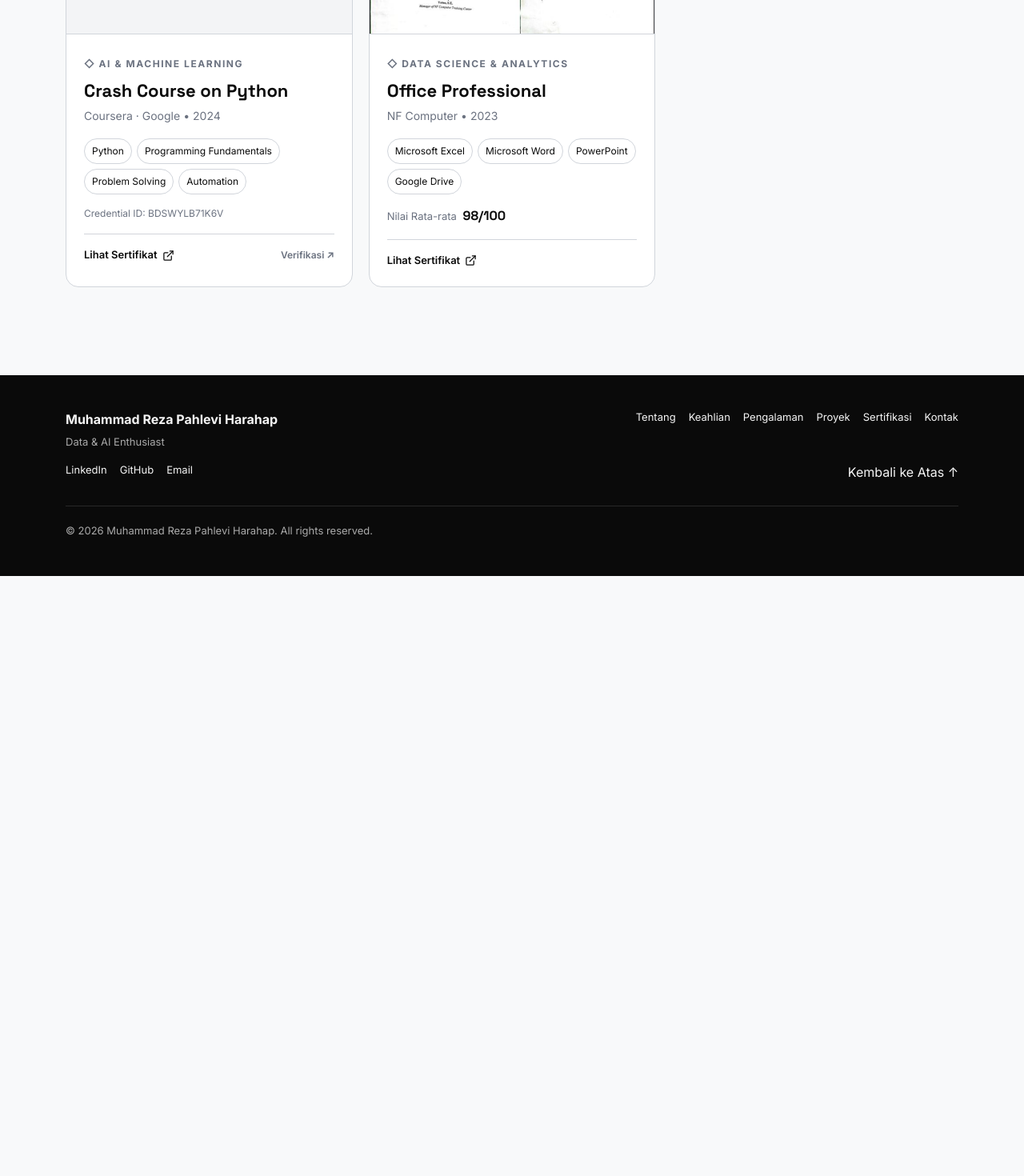
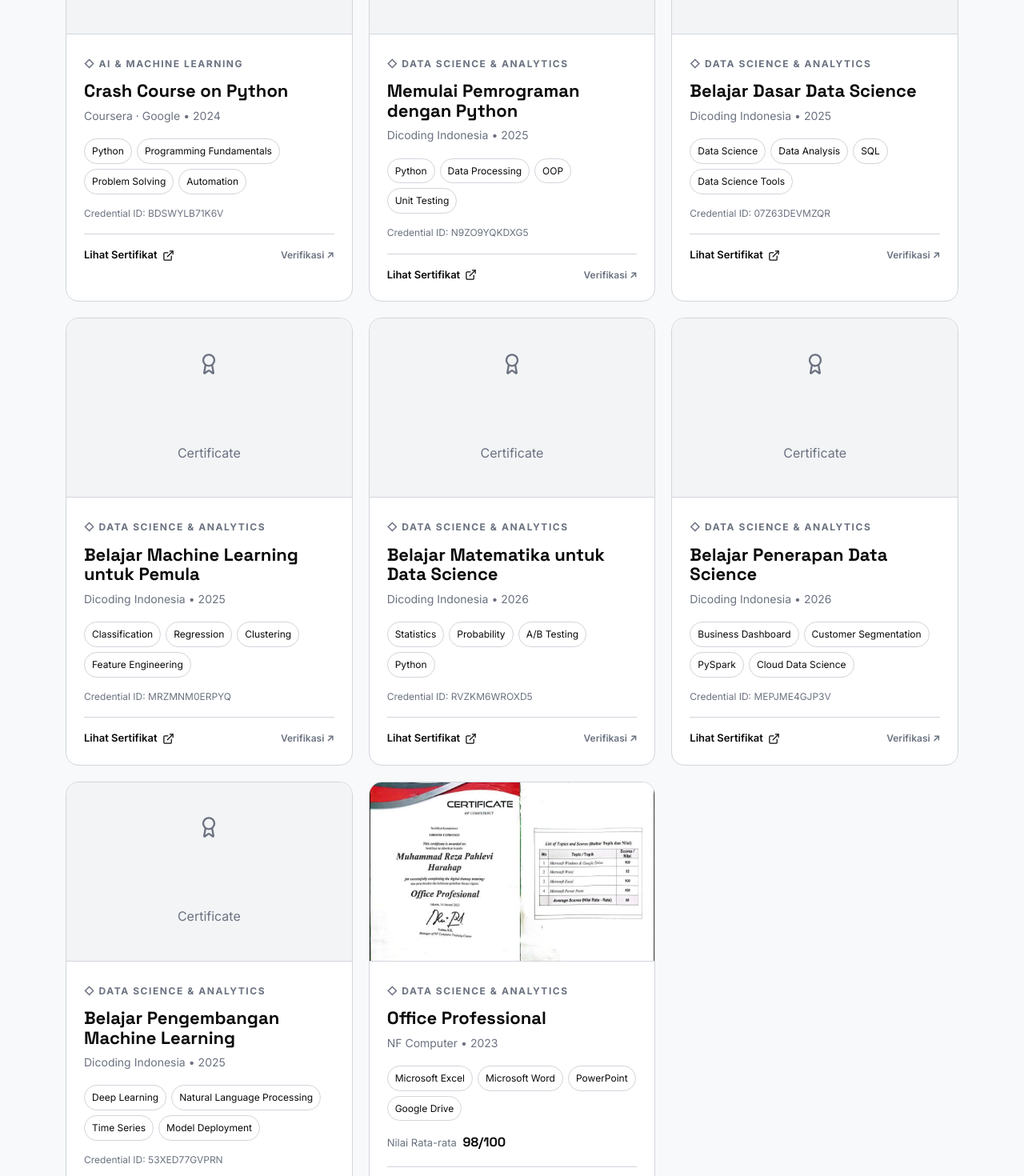
Before and after one commit to RezaHarahap/reza-portfolio, a React (Vite) app in the folder client/: page /certifications/all in a window 1280 px wide. Shown: the part 5500-6970 px from the top of the page at 80% size. Before the commit the page ends 6220 px from the top, so only its background shows below. Built offline with nearby package versions, Linux system fonts and the light colour scheme.

Commit message:
feat: add Data Science & Analytics certifications

```diff
--- a/client/src/data/certifications.js
+++ b/client/src/data/certifications.js
@@ -372,6 +372,102 @@ export const certifications = [
     status: 'published',
   },
   {
+    id: 'python-programming-dicoding',
+    title: 'Memulai Pemrograman dengan Python',
+    issuer: 'Dicoding Indonesia',
+    category: 'data_science',
+    year: 2025,
+    issue_date: '2025-02-19',
+    credential_id: 'N9ZO9YQKDXG5',
+    certificate_url: 'https://www.dicoding.com/certificates/N9ZO9YQKDXG5',
+    verification_url: 'https://www.dicoding.com/certificates/N9ZO9YQKDXG5',
+    skills: ['Python', 'Data Processing', 'OOP', 'Unit Testing'],
+    featured: false,
+    professional: false,
+    display_order: 26,
+    status: 'published',
+  },
+  {
+    id: 'basic-data-science-dicoding',
+    title: 'Belajar Dasar Data Science',
+    issuer: 'Dicoding Indonesia',
+    category: 'data_science',
+    year: 2025,
+    issue_date: '2025-03-18',
+    credential_id: '07Z63DEVMZQR',
+    certificate_url: 'https://www.dicoding.com/certificates/07Z63DEVMZQR',
+    verification_url: 'https://www.dicoding.com/certificates/07Z63DEVMZQR',
+    skills: ['Data Science', 'Data Analysis', 'SQL', 'Data Science Tools'],
+    featured: false,
+    professional: false,
+    display_order: 27,
+    status: 'published',
+  },
+  {
+    id: 'machine-learning-beginner-dicoding',
+    title: 'Belajar Machine Learning untuk Pemula',
+    issuer: 'Dicoding Indonesia',
+    category: 'data_science',
+    year: 2025,
+    issue_date: '2025-05-21',
+    credential_id: 'MRZMNM0ERPYQ',
+    certificate_url: 'https://www.dicoding.com/certificates/MRZMNM0ERPYQ',
+    verification_url: 'https://www.dicoding.com/certificates/MRZMNM0ERPYQ',
+    skills: ['Classification', 'Regression', 'Clustering', 'Feature Engineering'],
+    featured: false,
+    professional: false,
+    display_order: 28,
+    status: 'published',
+  },
+  {
+    id: 'mathematics-data-science-dicoding',
+    title: 'Belajar Matematika untuk Data Science',
+    issuer: 'Dicoding Indonesia',
+    category: 'data_science',
+    year: 2026,
+    issue_date: '2026-08-22',
+    credential_id: 'RVZKM6WROXD5',
+    certificate_url: 'https://www.dicoding.com/certificates/RVZKM6WROXD5',
+    verification_url: 'https://www.dicoding.com/certificates/RVZKM6WROXD5',
+    skills: ['Statistics', 'Probability', 'A/B Testing', 'Python'],
+    featured: false,
+    professional: false,
+    display_order: 29,
+    status: 'published',
+  },
+  {
+    id: 'applied-data-science-dicoding',
+    title: 'Belajar Penerapan Data Science',
+    issuer: 'Dicoding Indonesia',
+    category: 'data_science',
+    year: 2026,
+    issue_date: '2026-08-29',
+    credential_id: 'MEPJME4GJP3V',
+    certificate_url: 'https://www.dicoding.com/certificates/MEPJME4GJP3V',
+    verification_url: 'https://www.dicoding.com/certificates/MEPJME4GJP3V',
+    skills: ['Business Dashboard', 'Customer Segmentation', 'PySpark', 'Cloud Data Science'],
+    featured: false,
+    professional: false,
+    display_order: 30,
+    status: 'published',
+  },
+  {
+    id: 'machine-learning-development-dicoding',
+    title: 'Belajar Pengembangan Machine Learning',
+    issuer: 'Dicoding Indonesia',
+    category: 'data_science',
+    year: 2025,
+    issue_date: '2025-04-29',
+    credential_id: '53XED77GVPRN',
+    certificate_url: 'https://www.dicoding.com/certificates/53XED77GVPRN',
+    verification_url: 'https://www.dicoding.com/certificates/53XED77GVPRN',
+    skills: ['Deep Learning', 'Natural Language Processing', 'Time Series', 'Model Deployment'],
+    featured: false,
+    professional: false,
+    display_order: 31,
+    status: 'published',
+  },
+  {
     id: 'react-expert-dicoding',
     title: 'Menjadi React Web Developer Expert',
     issuer: 'Dicoding Indonesia',
@@ -418,7 +514,7 @@ export const certifications = [
     score: '98/100',
     featured: false,
     professional: false,
-    display_order: 26,
+    display_order: 32,
     status: 'published',
   },
 ];
```
